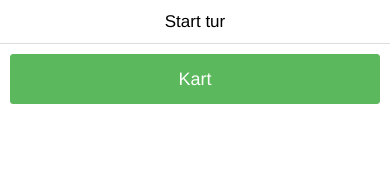
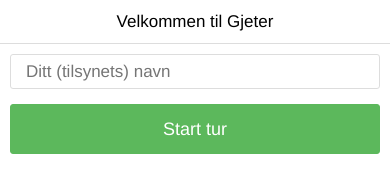
Before and after one commit to laerke-s/Gjeter, a website: page www/index.html in a window 390 px wide. Drawn offline with Linux system fonts and the light colour scheme; some packages are replaced by stand-ins of ours.

Commit message:
Input walkers name

```diff
--- a/www/index.html
+++ b/www/index.html
@@ -16,10 +16,13 @@
     <!-- Start page -->
     <div class="start page">
         <header class="bar bar-nav">
-            <h1 class="title">Start tur</h1>
+            <h1 class="title">Velkommen til Gjeter</h1>
         </header>
         <div class="content content-padded">
-            <a href="#map" class="btn btn-block btn-positive">Kart</a>
+            <form>
+                <input type="text" placeholder="Ditt (tilsynets) navn">
+            </form>
+            <a href="#map" class="btn btn-block btn-positive">Start tur</a>
         </div>
     </div>
 
```
